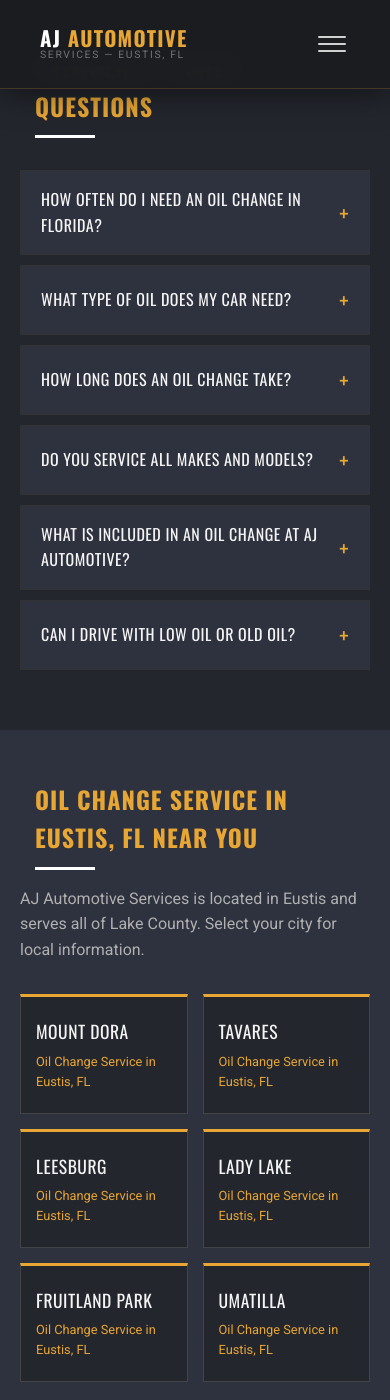
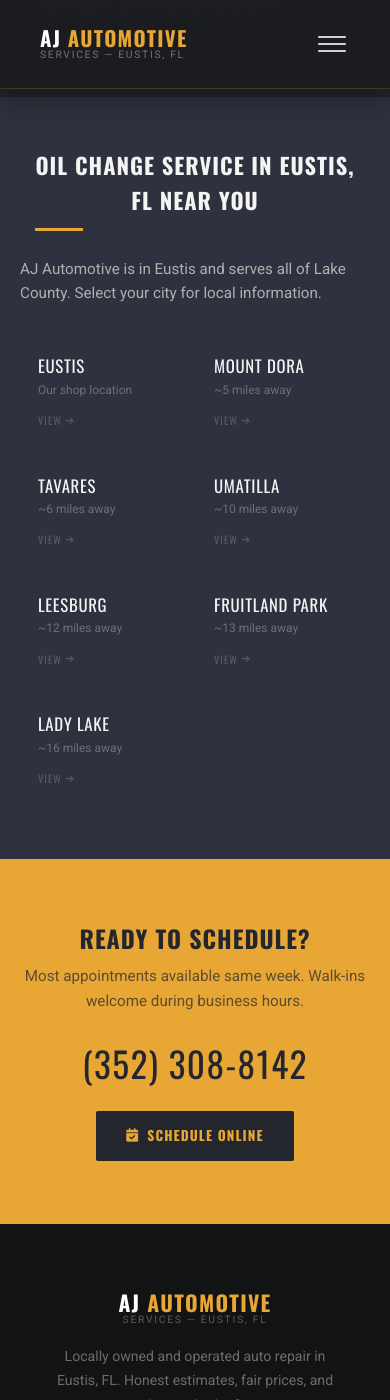
Before and after one commit to JamesBrownR/AJ-Auto-Repair, a Jekyll site: the page built from services/oil-change/index.html, in a window 390 px wide and 1400 px high, scrolled down 4787 px. Built offline with Jekyll 4.4.1, drawn with Linux system fonts in a browser that asks for light colours; some of the changed text lies outside the part shown.

Commit message:
Update services.html

```diff
--- a/_layouts/services.html
+++ b/_layouts/services.html
@@ -3,204 +3,272 @@
 ---
 
 <style>
-    /* SERVICES LAYOUT */
+/* =============================================
+   SERVICES PAGE LAYOUT
+   ============================================= */
 
+/* HERO */
 .service-hero {
-        background: linear-gradient(rgba(0,0,0,0.72), rgba(0,0,0,0.72)),
-            url('{{ page.hero_image | default: "https://images.unsplash.com/photo-1619642751034-765dfdf7c58e?auto=format&fit=crop&q=80&w=1974" }}');
-        background-size: cover;
-        background-position: center;
-        padding: 100px 0 80px;
+    background:
+        linear-gradient(rgba(0,0,0,0.75), rgba(0,0,0,0.75)),
+        url('{{ page.hero_image | default: "https://images.unsplash.com/photo-1530046339160-ce3e530c7d2f?auto=format&fit=crop&q=80&w=1974" }}') center / cover no-repeat;
+    padding: 90px 0 72px;
     text-align: center;
     border-bottom: 3px solid var(--accent-gold);
-        margin-top:4rem;
+    padding-top: calc(68px + 56px);
 }
 
 .service-hero .breadcrumb {
     font-family: 'Roboto', sans-serif;
-        font-size: 0.85rem;
-        color: var(--text-gray);
+    font-size: 0.8rem;
+    color: rgba(255,255,255,0.35);
     margin-bottom: 1.2rem;
 }
 
 .service-hero .breadcrumb a {
-        color: var(--text-gray);
-        transition: color 0.3s;
+    color: rgba(255,255,255,0.35);
+    text-decoration: none;
+    transition: color 0.2s;
 }
 
-    .service-hero .breadcrumb a:hover {
-        color: var(--accent-gold);
+.service-hero .breadcrumb a:hover { color: var(--accent-gold); }
+
+.service-hero h1 {
+    font-family: 'Oswald', sans-serif;
+    font-size: clamp(2rem, 5vw, 3.2rem);
+    text-transform: uppercase;
+    color: #fff;
+    margin-bottom: 0.8rem;
+    line-height: 1.1;
 }
 
-    .service-hero h1 {
-        font-size: clamp(2rem, 5vw, 3.2rem);
-        color: #fff;
-        margin-bottom: 1rem;
-        line-height: 1.15;
-    }
-
-    .service-hero h1 span {
-        color: var(--accent-gold);
-    }
+.service-hero h1 span { color: var(--accent-gold); }
 
 .service-hero p {
     font-family: 'Roboto', sans-serif;
-        font-size: 1.1rem;
-        color: var(--text-gray);
-        max-width: 620px;
-        margin: 0 auto 2rem;
+    font-size: 1.05rem;
+    color: rgba(255,255,255,0.5);
+    max-width: 580px;
+    margin: 0 auto 1.8rem;
     font-weight: 300;
+    line-height: 1.65;
 }
 
 .hero-cta-row {
     display: flex;
-        gap: 1rem;
+    gap: 12px;
     justify-content: center;
     flex-wrap: wrap;
+}
+
+.btn {
+    display: inline-flex;
+    align-items: center;
+    gap: 7px;
+    background: var(--accent-gold);
+    color: var(--primary-dark);
+    padding: 12px 24px;
+    font-family: 'Oswald', sans-serif;
+    font-size: 0.85rem;
+    font-weight: 700;
+    text-transform: uppercase;
+    letter-spacing: 0.08em;
+    border-radius: 2px;
+    text-decoration: none;
+    transition: background 0.2s;
+}
+
+.btn:hover { background: #f5b942; }
+
+.btn-ghost {
+    display: inline-flex;
+    align-items: center;
+    gap: 7px;
+    background: transparent;
+    color: rgba(255,255,255,0.7);
+    padding: 12px 24px;
+    font-family: 'Oswald', sans-serif;
+    font-size: 0.85rem;
+    text-transform: uppercase;
+    letter-spacing: 0.08em;
+    border: 1px solid rgba(255,255,255,0.25);
+    border-radius: 2px;
+    text-decoration: none;
+    transition: border-color 0.2s, color 0.2s;
+}
+
+.btn-ghost:hover {
+    border-color: rgba(255,255,255,0.55);
+    color: #fff;
 }
 
 /* SECTIONS */
 .service-section {
     padding: 70px 0;
+    background: var(--primary-dark, #23262d);
 }
 
 .service-section.alt {
-        background-color: var(--primary-light);
+    background: var(--primary-light, #2e323e);
 }
 
 .service-section .section-title {
-        text-align: left;
+    font-family: 'Oswald', sans-serif;
+    font-size: clamp(1.4rem, 2.5vw, 1.9rem);
+    text-transform: uppercase;
+    color: var(--text-light, #fff);
+    margin-bottom: 0.4rem;
     display: block;
-        width: auto;
 }
 
 .service-section .section-title::after {
-        margin: 10px 0;
+    content: '';
+    display: block;
+    width: 48px;
+    height: 3px;
+    background: var(--accent-gold);
+    margin: 10px 0 1.6rem;
 }
 
-    /* WHAT'S INCLUDED GRID */
+/* INTRO BODY */
+.service-body-content {
+    font-family: 'Roboto', sans-serif;
+    color: var(--text-gray, #aaa);
+    line-height: 1.8;
+    max-width: 860px;
+    font-size: 0.97rem;
+}
+
+.service-body-content p { margin-bottom: 1.2rem; }
+
+/* WHAT'S INCLUDED */
 .included-grid {
     display: grid;
     grid-template-columns: repeat(auto-fit, minmax(280px, 1fr));
-        gap: 20px;
-        margin-top: 2rem;
+    gap: 2px;
+    margin-top: 1.8rem;
 }
 
 .included-card {
-        background: var(--primary-dark);
+    background: var(--primary-dark, #23262d);
     border-left: 3px solid var(--accent-gold);
-        padding: 25px;
-        transition: transform 0.3s;
+    padding: 22px 24px;
 }
 
 .service-section.alt .included-card {
-        background: var(--primary-light);
-        border-color: var(--accent-gold);
-    }
-
-    .included-card:hover {
-        transform: translateY(-4px);
+    background: var(--primary-light, #2e323e);
 }
 
 .included-card h3 {
-        font-size: 1.1rem;
+    font-family: 'Oswald', sans-serif;
+    font-size: 1rem;
+    text-transform: uppercase;
+    letter-spacing: 0.04em;
     color: var(--accent-gold);
-        margin-bottom: 10px;
+    margin-bottom: 8px;
 }
 
 .included-card p {
     font-family: 'Roboto', sans-serif;
-        font-size: 0.95rem;
-        color: var(--text-gray);
-        line-height: 1.6;
+    font-size: 0.88rem;
+    color: var(--text-gray, #aaa);
+    line-height: 1.65;
     margin: 0;
 }
 
 /* SIGNS LIST */
 .signs-list {
-        margin-top: 2rem;
+    margin-top: 1.8rem;
     max-width: 800px;
+    list-style: none;
+    padding: 0;
 }
 
 .signs-list li {
-        padding: 14px 0 14px 1.5rem;
-        border-bottom: 1px solid #333;
+    padding: 13px 0 13px 22px;
+    border-bottom: 1px solid rgba(255,255,255,0.06);
     font-family: 'Roboto', sans-serif;
-        color: var(--text-gray);
+    color: var(--text-gray, #aaa);
     line-height: 1.6;
     position: relative;
+    font-size: 0.95rem;
 }
 
+.signs-list li:last-child { border-bottom: none; }
+
 .signs-list li::before {
-        content: "";
+    content: '';
     position: absolute;
     left: 0;
     top: 50%;
     transform: translateY(-50%);
-        width: 8px;
-        height: 8px;
+    width: 7px;
+    height: 7px;
     background: var(--accent-gold);
     border-radius: 50%;
-    }
-
-    .signs-list li:last-child {
-        border-bottom: none;
 }
 
 /* WHY GRID */
 .why-grid {
     display: grid;
-        grid-template-columns: repeat(auto-fit, minmax(220px, 1fr));
-        gap: 20px;
-        margin-top: 2rem;
+    grid-template-columns: repeat(auto-fit, minmax(210px, 1fr));
+    gap: 2px;
+    margin-top: 1.8rem;
 }
 
 .why-card {
-        background: var(--primary-dark);
-        padding: 30px 20px;
-        text-align: center;
+    background: var(--primary-dark, #23262d);
+    padding: 26px 22px;
     border-top: 3px solid var(--accent-gold);
 }
 
 .why-card h3 {
+    font-family: 'Oswald', sans-serif;
     font-size: 1rem;
-        color: var(--text-light);
-        margin-bottom: 10px;
+    text-transform: uppercase;
+    letter-spacing: 0.04em;
+    color: var(--text-light, #fff);
+    margin-bottom: 8px;
 }
 
 .why-card p {
     font-family: 'Roboto', sans-serif;
-        font-size: 0.9rem;
-        color: var(--text-gray);
+    font-size: 0.88rem;
+    color: var(--text-gray, #aaa);
     margin: 0;
-        line-height: 1.5;
+    line-height: 1.6;
 }
 
 /* FAQ */
 .faq-list {
-        margin-top: 2rem;
+    margin-top: 1.8rem;
     max-width: 860px;
 }
 
 .faq-item {
-        border: 1px solid #333;
-        margin-bottom: 10px;
+    border: 1px solid rgba(255,255,255,0.07);
+    margin-bottom: 6px;
     overflow: hidden;
+    background: var(--primary-dark, #23262d);
+}
+
+.service-section.alt .faq-item {
+    background: var(--primary-light, #2e323e);
 }
 
 .faq-item summary {
     padding: 16px 20px;
-        background: var(--primary-light);
     font-family: 'Oswald', sans-serif;
-        font-size: 1rem;
-        color: var(--text-light);
+    font-size: 0.95rem;
+    letter-spacing: 0.04em;
+    color: var(--text-light, #fff);
     cursor: pointer;
     list-style: none;
     display: flex;
     justify-content: space-between;
     align-items: center;
-        letter-spacing: 0.5px;
     text-transform: uppercase;
+    transition: color 0.2s;
 }
 
 .faq-item summary::-webkit-details-marker { display: none; }
@@ -213,81 +281,78 @@
     flex-shrink: 0;
 }
 
-    .faq-item[open] summary::after {
-        content: "-";
-    }
+.faq-item[open] summary { color: var(--accent-gold); }
+.faq-item[open] summary::after { content: "−"; }
 
 .faq-answer {
-        padding: 18px 20px;
+    padding: 16px 20px 20px;
     font-family: 'Roboto', sans-serif;
-        font-size: 0.95rem;
-        color: var(--text-gray);
-        line-height: 1.7;
-        border-top: 1px solid #333;
+    font-size: 0.92rem;
+    color: var(--text-gray, #aaa);
+    line-height: 1.75;
+    border-top: 1px solid rgba(255,255,255,0.06);
 }
 
 /* AREA CARDS */
 .area-cards-grid {
     display: grid;
-        grid-template-columns: repeat(auto-fit, minmax(160px, 1fr));
-        gap: 15px;
+    grid-template-columns: repeat(auto-fill, minmax(150px, 1fr));
+    gap: 2px;
+    margin-top: 1.8rem;
 }
 
 .area-card {
-        background: var(--primary-dark);
-        border: 1px solid #444;
-        border-top: 3px solid var(--accent-gold);
-        padding: 20px 15px;
+    background: var(--primary-dark, #23262d);
+    border-top: 3px solid transparent;
+    padding: 20px 18px 22px;
     text-decoration: none;
     display: flex;
     flex-direction: column;
-        gap: 6px;
-        transition: transform 0.3s, border-color 0.3s;
+    gap: 5px;
+    transition: background 0.2s, border-color 0.2s;
+}
+
+.service-section.alt .area-card {
+    background: var(--primary-light, #2e323e);
 }
 
 .area-card:hover {
-        transform: translateY(-3px);
-        border-color: var(--accent-gold);
+    background: #363b49;
+    border-top-color: var(--accent-gold);
 }
 
 .area-card-city {
     font-family: 'Oswald', sans-serif;
-        font-size: 1.1rem;
-        color: var(--text-light);
+    font-size: 1.05rem;
     text-transform: uppercase;
-        letter-spacing: 0.5px;
+    letter-spacing: 0.04em;
+    color: var(--text-light, #fff);
+    line-height: 1.1;
+    transition: color 0.2s;
 }
+
+.area-card:hover .area-card-city { color: var(--accent-gold); }
 
 .area-card-label {
     font-family: 'Roboto', sans-serif;
-        font-size: 0.8rem;
-        color: var(--accent-gold);
+    font-size: 0.75rem;
+    color: rgba(255,255,255,0.3);
 }
 
-    /* AREA LINKS (legacy) */
-    .area-links-row {
+.area-card-arrow {
+    font-family: 'Oswald', sans-serif;
+    font-size: 0.65rem;
+    letter-spacing: 0.1em;
+    text-transform: uppercase;
+    color: rgba(255,255,255,0.2);
     display: flex;
-        flex-wrap: wrap;
-        gap: 10px;
-        margin-top: 1.5rem;
+    align-items: center;
+    gap: 4px;
+    margin-top: 8px;
+    transition: color 0.2s;
 }
 
-    .area-link {
-        border: 1px solid var(--accent-gold);
-        color: var(--accent-gold);
-        padding: 8px 18px;
-        font-family: 'Oswald', sans-serif;
-        font-size: 0.85rem;
-        text-transform: uppercase;
-        letter-spacing: 0.5px;
-        transition: all 0.3s;
-        text-decoration: none;
-    }
-
-    .area-link:hover {
-        background: var(--accent-gold);
-        color: var(--primary-dark);
-    }
+.area-card:hover .area-card-arrow { color: var(--accent-gold); }
 
 /* CTA BAND */
 .cta-band {
@@ -297,41 +362,49 @@
 }
 
 .cta-band h2 {
+    font-family: 'Oswald', sans-serif;
+    font-size: clamp(1.5rem, 3vw, 2rem);
+    text-transform: uppercase;
     color: var(--primary-dark);
-        font-size: 2rem;
-        margin-bottom: 0.5rem;
+    margin-bottom: 0.4rem;
 }
 
 .cta-band p {
     font-family: 'Roboto', sans-serif;
-        color: var(--primary-dark);
-        font-size: 1rem;
-        margin-bottom: 1.5rem;
-        opacity: 0.85;
+    color: rgba(35,38,45,0.7);
+    font-size: 0.95rem;
+    margin-bottom: 1.4rem;
 }
 
-    .cta-band .phone-link {
+.phone-link {
     display: block;
     font-family: 'Oswald', sans-serif;
     font-size: 2.2rem;
     color: var(--primary-dark);
-        letter-spacing: 1px;
+    letter-spacing: 0.04em;
     margin-bottom: 1.2rem;
     text-decoration: none;
+    transition: opacity 0.2s;
 }
 
+.phone-link:hover { opacity: 0.75; }
+
 .btn-dark {
-        display: inline-block;
+    display: inline-flex;
+    align-items: center;
+    gap: 8px;
     background: var(--primary-dark);
     color: var(--accent-gold);
-        padding: 12px 30px;
+    padding: 12px 28px;
     font-family: 'Oswald', sans-serif;
-        font-weight: bold;
+    font-size: 0.85rem;
+    font-weight: 700;
     text-transform: uppercase;
-        border-radius: 4px;
+    letter-spacing: 0.08em;
+    border-radius: 2px;
+    text-decoration: none;
     border: 2px solid var(--primary-dark);
-        transition: all 0.3s;
-        text-decoration: none;
+    transition: background 0.2s, color 0.2s;
 }
 
 .btn-dark:hover {
@@ -339,26 +412,21 @@
     color: var(--primary-dark);
 }
 
-    /* PAGE CONTENT */
-    .service-body-content {
-        font-family: 'Roboto', sans-serif;
-        color: var(--text-gray);
-        line-height: 1.8;
-        max-width: 860px;
+/* RESPONSIVE */
+@media (max-width: 768px) {
+    .service-hero { padding-top: calc(68px + 40px); padding-bottom: 52px; }
+    .service-section { padding: 50px 0; }
+    .hero-cta-row { flex-direction: column; align-items: center; }
+    .area-cards-grid { grid-template-columns: repeat(2, 1fr); }
 }
 
-    .service-body-content p {
-        margin-bottom: 1.2rem;
-    }
-
-    @media (max-width: 768px) {
-        .service-hero { padding: 70px 0 60px; }
-        .service-section { padding: 50px 0; }
-        .hero-cta-row { flex-direction: column; align-items: center; }
+@media (max-width: 480px) {
+    .area-cards-grid { grid-template-columns: repeat(2, 1fr); }
+    .why-grid { grid-template-columns: 1fr; }
 }
 </style>
 
-<!-- SERVICE HERO -->
+<!-- HERO -->
 <section class="service-hero">
     <div class="container">
         <div class="breadcrumb">
@@ -367,8 +435,8 @@
         <h1>{{ page.h1 | default: page.title }}</h1>
         <p>{{ page.hero_tagline }}</p>
         <div class="hero-cta-row">
-            <a href="tel:+13523088142" class="btn">Call (352) 308-8142</a>
-            <a href="/contact" class="btn" style="background: transparent; color: var(--accent-gold);">Schedule Service</a>
+            <a href="tel:+13523088142" class="btn"><i class="fa-solid fa-phone"></i> (352) 308-8142</a>
+            <a href="/contact" class="btn-ghost"><i class="fa-solid fa-calendar-check"></i> Schedule Service</a>
         </div>
     </div>
 </section>
@@ -384,6 +452,7 @@
 </section>
 
 <!-- WHAT'S INCLUDED -->
+{% if page.included_items %}
 <section class="service-section alt">
     <div class="container">
         <h2 class="section-title">{{ page.included_heading | default: "What's Included" }}</h2>
@@ -397,6 +466,7 @@
         </div>
     </div>
 </section>
+{% endif %}
 
 <!-- SIGNS YOU NEED THIS SERVICE -->
 {% if page.signs %}
@@ -431,7 +501,7 @@
             </div>
             <div class="why-card">
                 <h3>Family Owned</h3>
-                <p>A locally owned shop serving Eustis and Lake County since day one.</p>
+                <p>Locally owned shop serving Eustis and Lake County since day one.</p>
             </div>
         </div>
     </div>
@@ -458,33 +528,46 @@
 <section class="service-section alt">
     <div class="container">
         <h2 class="section-title">{{ page.title }} Near You</h2>
-        <p style="font-family: 'Roboto', sans-serif; color: var(--text-gray); margin-bottom: 2rem;">
-            AJ Automotive Services is located in Eustis and serves all of Lake County. Select your city for local information.
+        <p style="font-family:'Roboto',sans-serif; color:var(--text-gray,#aaa); margin-bottom:0; font-size:0.95rem;">
+            AJ Automotive is in Eustis and serves all of Lake County. Select your city for local information.
         </p>
+        {% assign service_slug = page.url | split: '/' | reverse | index: 0 %}
+        {% assign service_slug = page.url | remove: '/services/' | remove: '/' %}
         <div class="area-cards-grid">
-            <a href="/service-areas/mount-dora-fl/{{ page.slug }}" class="area-card">
+            <a href="/service-areas/eustis-fl/{{ service_slug }}" class="area-card">
+                <span class="area-card-city">Eustis</span>
+                <span class="area-card-label">Our shop location</span>
+                <span class="area-card-arrow">View <i class="fa-solid fa-arrow-right" style="font-size:0.55rem;"></i></span>
+            </a>
+            <a href="/service-areas/mount-dora-fl/{{ service_slug }}" class="area-card">
                 <span class="area-card-city">Mount Dora</span>
-                <span class="area-card-label">{{ page.title }}</span>
+                <span class="area-card-label">~5 miles away</span>
+                <span class="area-card-arrow">View <i class="fa-solid fa-arrow-right" style="font-size:0.55rem;"></i></span>
             </a>
-            <a href="/service-areas/tavares-fl/{{ page.slug }}" class="area-card">
+            <a href="/service-areas/tavares-fl/{{ service_slug }}" class="area-card">
                 <span class="area-card-city">Tavares</span>
-                <span class="area-card-label">{{ page.title }}</span>
+                <span class="area-card-label">~6 miles away</span>
+                <span class="area-card-arrow">View <i class="fa-solid fa-arrow-right" style="font-size:0.55rem;"></i></span>
             </a>
-            <a href="/service-areas/leesburg-fl/{{ page.slug }}" class="area-card">
+            <a href="/service-areas/umatilla-fl/{{ service_slug }}" class="area-card">
+                <span class="area-card-city">Umatilla</span>
+                <span class="area-card-label">~10 miles away</span>
+                <span class="area-card-arrow">View <i class="fa-solid fa-arrow-right" style="font-size:0.55rem;"></i></span>
+            </a>
+            <a href="/service-areas/leesburg-fl/{{ service_slug }}" class="area-card">
                 <span class="area-card-city">Leesburg</span>
-                <span class="area-card-label">{{ page.title }}</span>
+                <span class="area-card-label">~12 miles away</span>
+                <span class="area-card-arrow">View <i class="fa-solid fa-arrow-right" style="font-size:0.55rem;"></i></span>
             </a>
-            <a href="/service-areas/lady-lake-fl/{{ page.slug }}" class="area-card">
+            <a href="/service-areas/fruitland-park-fl/{{ service_slug }}" class="area-card">
+                <span class="area-card-city">Fruitland Park</span>
+                <span class="area-card-label">~13 miles away</span>
+                <span class="area-card-arrow">View <i class="fa-solid fa-arrow-right" style="font-size:0.55rem;"></i></span>
+            </a>
+            <a href="/service-areas/lady-lake-fl/{{ service_slug }}" class="area-card">
                 <span class="area-card-city">Lady Lake</span>
-                <span class="area-card-label">{{ page.title }}</span>
-            </a>
-            <a href="/service-areas/fruitland-park-fl/{{ page.slug }}" class="area-card">
-                <span class="area-card-city">Fruitland Park</span>
-                <span class="area-card-label">{{ page.title }}</span>
-            </a>
-            <a href="/service-areas/umatilla-fl/{{ page.slug }}" class="area-card">
-                <span class="area-card-city">Umatilla</span>
-                <span class="area-card-label">{{ page.title }}</span>
+                <span class="area-card-label">~16 miles away</span>
+                <span class="area-card-arrow">View <i class="fa-solid fa-arrow-right" style="font-size:0.55rem;"></i></span>
             </a>
         </div>
     </div>
@@ -494,72 +577,8 @@
 <section class="cta-band">
     <div class="container">
         <h2>Ready to Schedule?</h2>
-        <p>Call or schedule online. Most appointments available same week.</p>
+        <p>Most appointments available same week. Walk-ins welcome during business hours.</p>
         <a href="tel:+13523088142" class="phone-link">(352) 308-8142</a>
-        <a href="/contact" class="btn-dark">Schedule Online</a>
+        <a href="/contact" class="btn-dark"><i class="fa-solid fa-calendar-check"></i> Schedule Online</a>
     </div>
 </section>
-
-<!-- FAQ Schema -->
-{% if page.faqs %}
-<script type="application/ld+json">
-{
-    "@context": "https://schema.org",
-    "@type": "FAQPage",
-    "mainEntity": [
-        {% for faq in page.faqs %}
-        {
-            "@type": "Question",
-            "name": "{{ faq.question | escape }}",
-            "acceptedAnswer": {
-                "@type": "Answer",
-                "text": "{{ faq.answer | escape }}"
-            }
-        }{% unless forloop.last %},{% endunless %}
-        {% endfor %}
-    ]
-}
-</script>
-{% endif %}
-
-<!-- Service + BreadcrumbList Schema -->
-<script type="application/ld+json">
-{
-    "@context": "https://schema.org",
-    "@type": "Service",
-    "name": "{{ page.title }}",
-    "description": "{{ page.description }}",
-    "provider": {
-        "@type": "AutoRepair",
-        "name": "AJ Automotive Services",
-        "telephone": "+13523088142",
-        "address": {
-            "@type": "PostalAddress",
-            "streetAddress": "1534 Kurt St",
-            "addressLocality": "Eustis",
-            "addressRegion": "FL",
-            "postalCode": "32726"
-        }
-    },
-    "areaServed": [
-        { "@type": "City", "name": "Eustis" },
-        { "@type": "City", "name": "Mount Dora" },
-        { "@type": "City", "name": "Tavares" },
-        { "@type": "City", "name": "Leesburg" },
-        { "@type": "City", "name": "Lady Lake" },
-        { "@type": "City", "name": "Fruitland Park" },
-        { "@type": "City", "name": "Umatilla" }
-    ]
-}
-</script>
-<script type="application/ld+json">
-{
-    "@context": "https://schema.org",
-    "@type": "BreadcrumbList",
-    "itemListElement": [
-        { "@type": "ListItem", "position": 1, "name": "Home", "item": "https://ajautoandrepair.com/" },
-        { "@type": "ListItem", "position": 2, "name": "Services", "item": "https://ajautoandrepair.com/services/" },
-        { "@type": "ListItem", "position": 3, "name": "{{ page.title }}", "item": "https://ajautoandrepair.com{{ page.url }}" }
-    ]
-}
-</script>
```
Also changed, not shown: other parts of _layouts/services.html (+2 -2 lines). Lines whose indentation alone changed are shown as unchanged.
